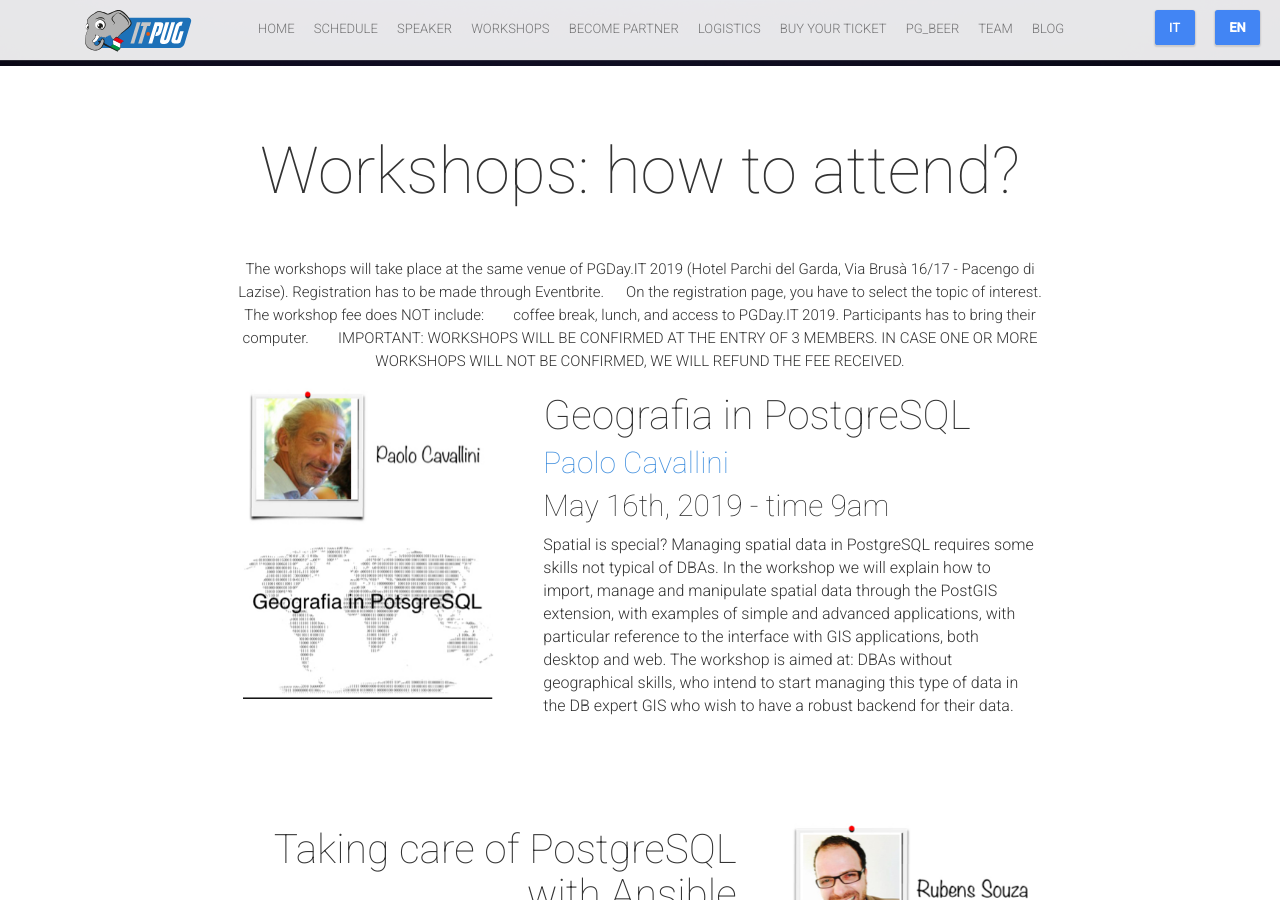
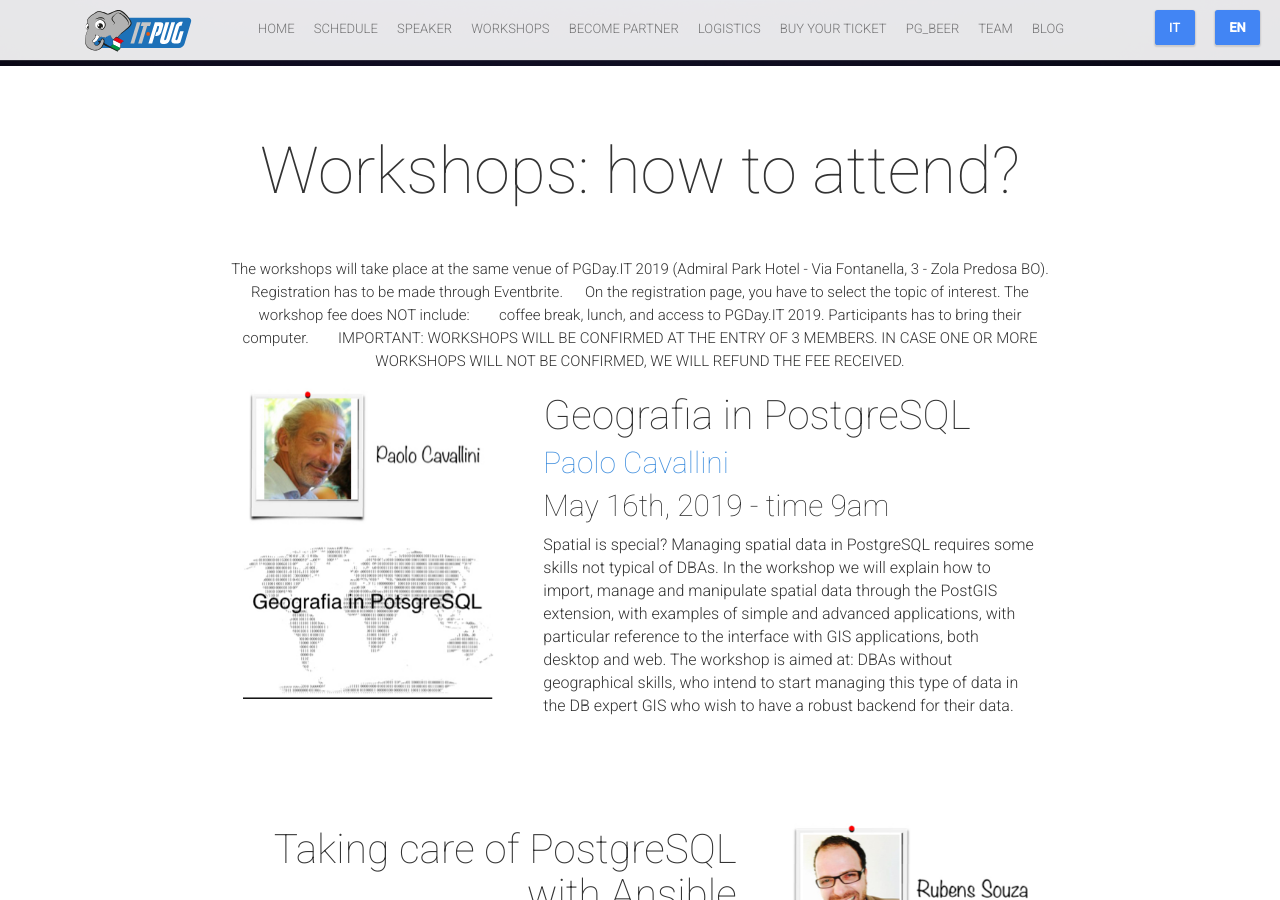
Before and after one commit to ITPUG/2019.pgday.it, a Jekyll site: the page built from workshop.en.html, in a window 1280 px wide and 900 px high, scrolled down 341 px. Built offline with Jekyll 4.4.1, drawn with Linux system fonts in a browser that asks for light colours; nearby versions of some CDN libraries; comment, search, counter and statistics services are not loaded.

Commit message:
indirizzo workshop

```diff
--- a/_config.yml
+++ b/_config.yml
@@ -564,7 +564,7 @@ aboutWorkshopDescription:
     it: "
       <p>
         I workshop si svolgeranno nella stessa sede dove si svolgerà il PGDay.IT 2019
-        (Admiral Park Hotel - Via Fontanella, 3, Zola Predosa BO). L'iscrizione può
+        (Admiral Park Hotel - Via Fontanella, 3 - Zola Predosa BO). L'iscrizione può
         essere effettuata attraverso Eventbrite. Al momento dell'iscrizione verrà richiesto
         di selezionare il workshop di interesse.<br/>
         I partecipanti dovranno essere automuniti di portatile.
@@ -576,7 +576,7 @@ aboutWorkshopDescription:
       </p>"
     en: "
       <p>
-      Workshop will take place in the same venue of PGDay.IT 2019 (Admiral Park Hotel - Via Fontanella, 3, Zola Predosa BO).
+      Workshop will take place in the same venue of PGDay.IT 2019 (Admiral Park Hotel - Via Fontanella, 3 - Zola Predosa BO).
       You have to subscribe through Eventbrite. On the registration page, you have to select the topic of interest. The workshop fee does NOT include: coffee break, lunch, and access to PGDay.IT 2019. <br/>
       Attendees has to bring their own computer.
       The workshop fee does not include: lunch as well and PGDay.IT 2019 fee.
@@ -682,12 +682,12 @@ aboutWorkshopTitle:
     it: "Workshop: come iscriversi?"
     en: "Workshops: how to attend?"
 aboutWorkshopDescription:
-    it: "I workshop si svolgeranno nella stessa sede dove si svolgerà il PGDay.IT 2019 (Hotel Parchi del Garda, Via Brusà 16/17 - Pacengo di Lazise). L'iscrizione può essere effettuata attraverso Eventbrite.
+    it: "I workshop si svolgeranno nella stessa sede dove si svolgerà il PGDay.IT 2019 (Admiral Park Hotel - Via Fontanella, 3 - Zola Predosa BO). L'iscrizione può essere effettuata attraverso Eventbrite.
     Al momento dell'iscrizione verrà richiesto di selezionare la tematica di interesse. La fee di registrazone ai workshop NON include:
       coffee break, pranzo e accesso al PGDay.IT 2019. I partecipanti dovranno essere automunioti di portatile.
       IMPORTANTE: I WORKSHOP VERRANNO CONFERMATI AL REGGIUNGIMENTO DI 3 ISCRITTI. NEL CASO IL CORSO NON VENGA CONFERMATO VERRANNO
       RIMBORSATE LE EVENTUALI SOTTOSCRIZIONI PERVENUTE."
-    en: " The workshops will take place at the same venue of PGDay.IT 2019 (Hotel Parchi del Garda, Via Brusà 16/17 - Pacengo di Lazise). Registration has to be made through Eventbrite.
+    en: " The workshops will take place at the same venue of PGDay.IT 2019 (Admiral Park Hotel - Via Fontanella, 3 - Zola Predosa BO). Registration has to be made through Eventbrite.
      On the registration page, you have to select the topic of interest. The workshop fee does NOT include:
        coffee break, lunch, and access to PGDay.IT 2019. Participants has to bring their computer.
        IMPORTANT: WORKSHOPS WILL BE CONFIRMED AT THE ENTRY OF 3 MEMBERS. IN CASE ONE OR MORE WORKSHOPS WILL NOT BE CONFIRMED, WE WILL REFUND THE FEE RECEIVED."
```
